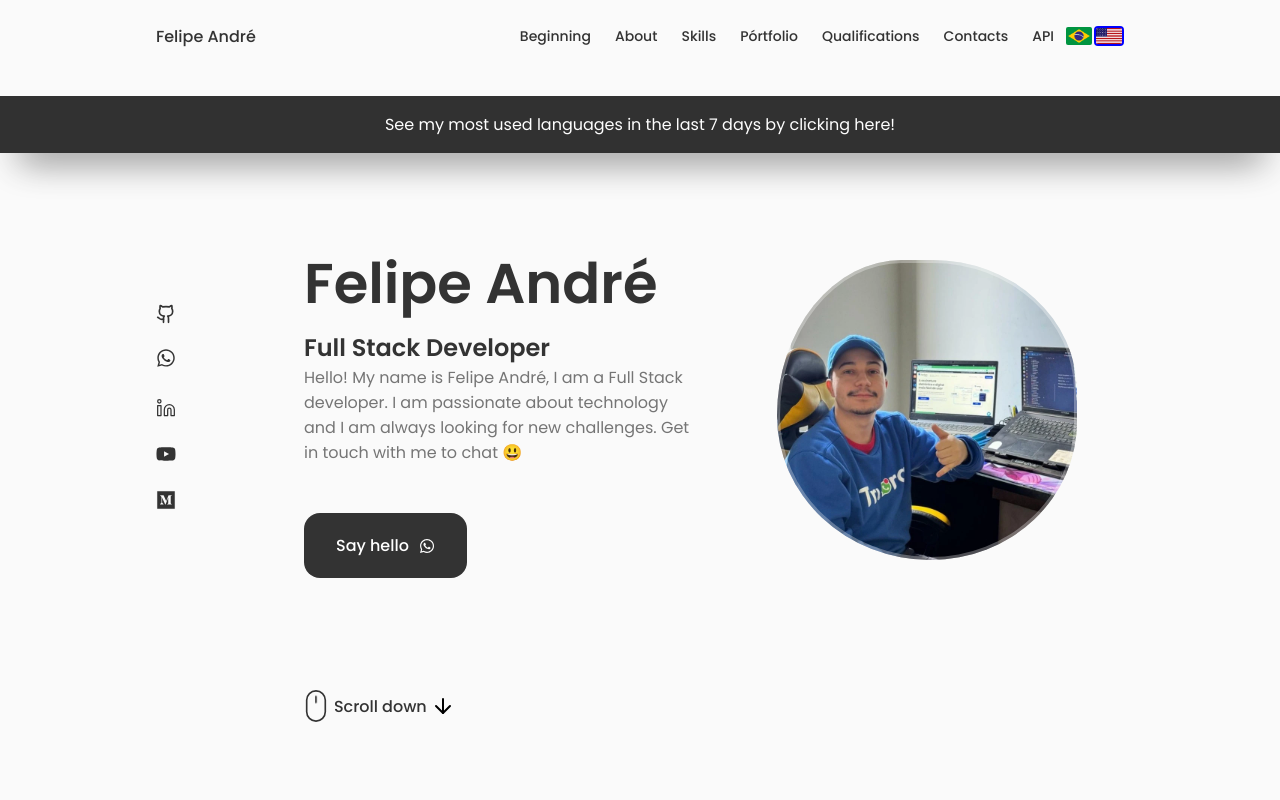
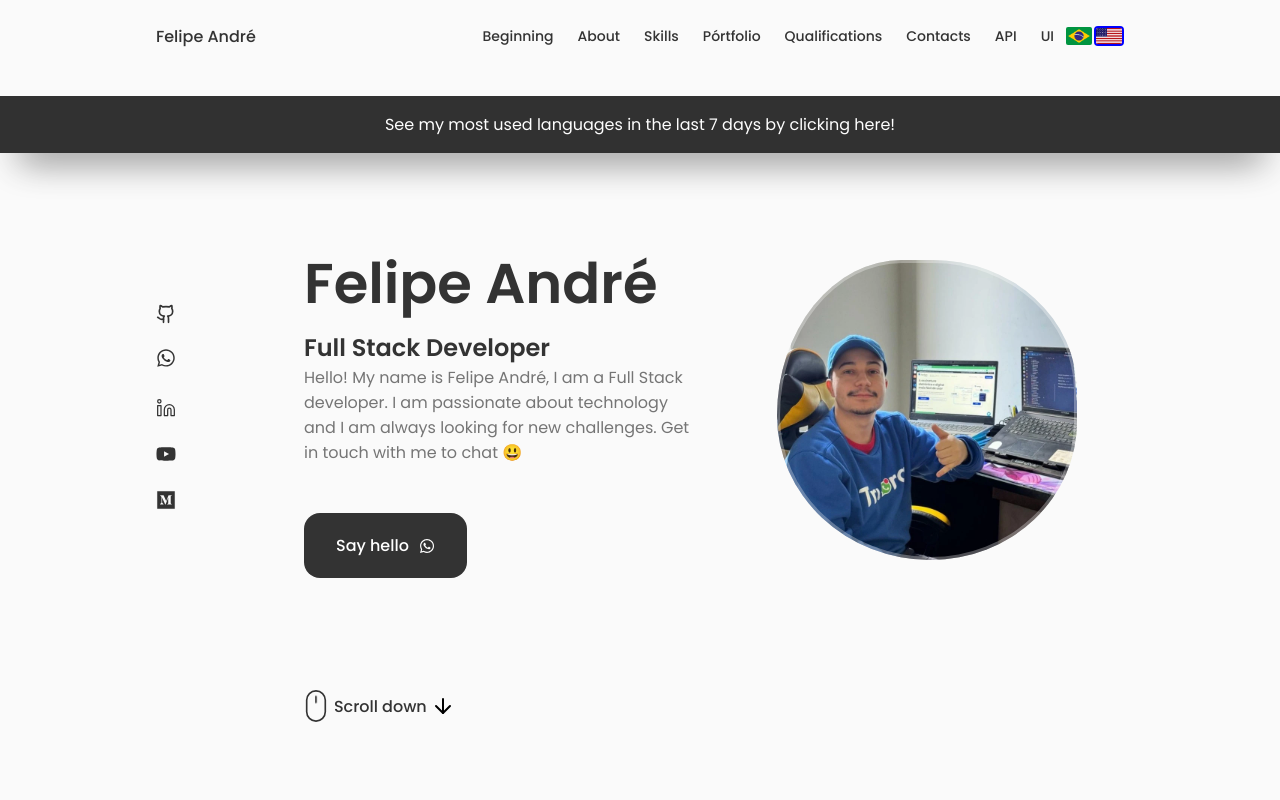
Before and after one commit to fandredev/portfolio, a React (Vite) app: page / in a window 1280 px wide. Shown: the top 800 px of the page. Built offline with nearby package versions, Linux system fonts and the light colour scheme; no server answers.

Commit message:
chore: add UI in header to navigate my storybook page [skip ci]

```diff
--- a/src/components/header/item.tsx
+++ b/src/components/header/item.tsx
@@ -1,6 +1,7 @@
 import { ReactNode } from "react";
 
 import {
+  BookCheck,
   BookOpenText,
   Briefcase,
   BriefcaseBusiness,
@@ -55,6 +56,12 @@ export const headerItems: HeaderItemProps[] = [
     text: <Translator path="home.API" />,
     openNewTab: true,
   },
+  {
+    href: "https://components-felipe-andre.vercel.app",
+    icon: <BookCheck size={16} color={"#000"} />,
+    text: <Translator path="home.ui" />,
+    openNewTab: true,
+  },
 ];
 
 export default function HeaderItem({
--- a/src/i18n/locales/en-us.ts
+++ b/src/i18n/locales/en-us.ts
@@ -7,6 +7,7 @@ export default {
       qualifications: "Qualifications",
       contacts: "Contacts",
       API: "API",
+      ui: "UI",
       introduction_text:
         "Hello! My name is Felipe André, I am a Full Stack developer. I am passionate about technology and I am always looking for new challenges. Get in touch with me to chat 😃",
       say_hello_whatsapp_button: "Say hello",
--- a/src/i18n/locales/pt-br.ts
+++ b/src/i18n/locales/pt-br.ts
@@ -7,6 +7,7 @@ export default {
       qualifications: "Qualificações",
       contacts: "Contatos",
       API: "API",
+      ui: "UI",
       introduction_text:
         "Olá! Meu nome é Felipe André, sou um desenvolvedor Full Stack. Sou apaixonado por tecnologia e estou sempre em busca de novos desafios. Entre em contato comigo para batermos um papo 😃",
       say_hello_whatsapp_button: "Diga oi",
```
